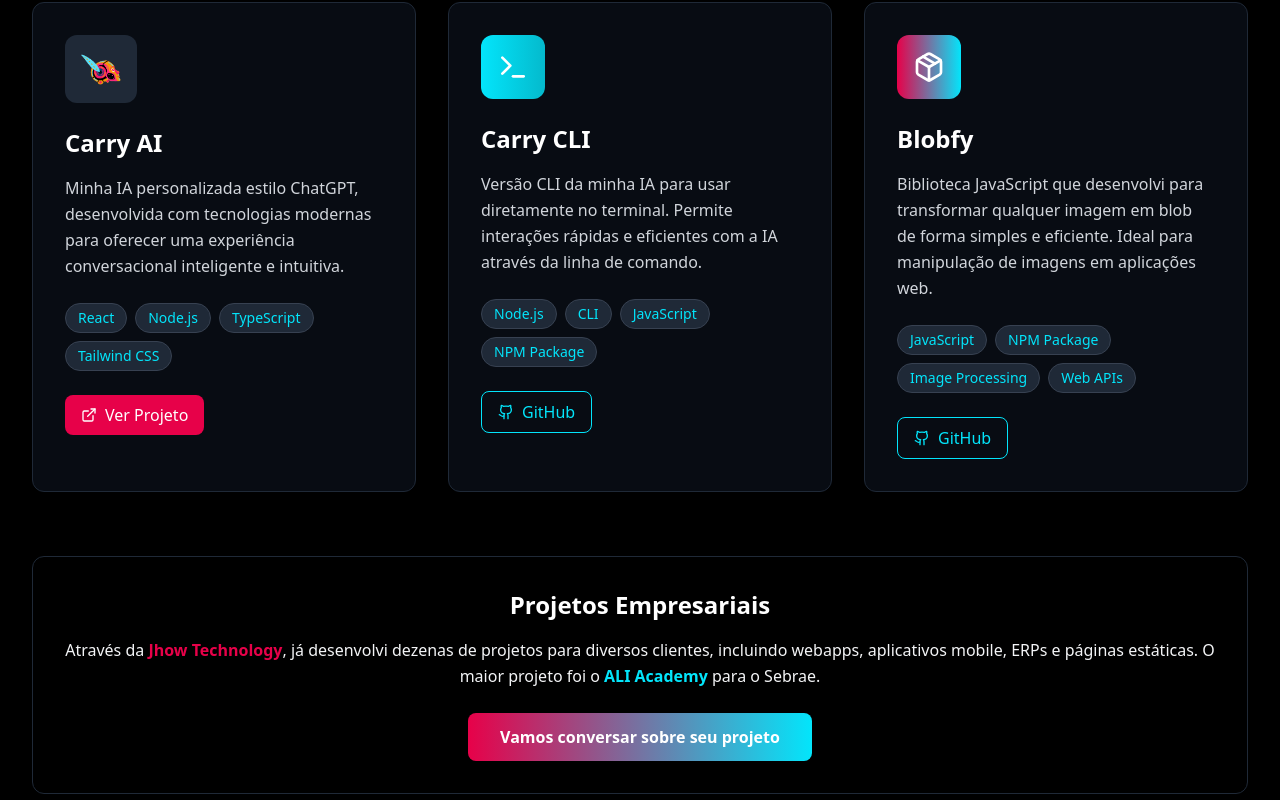
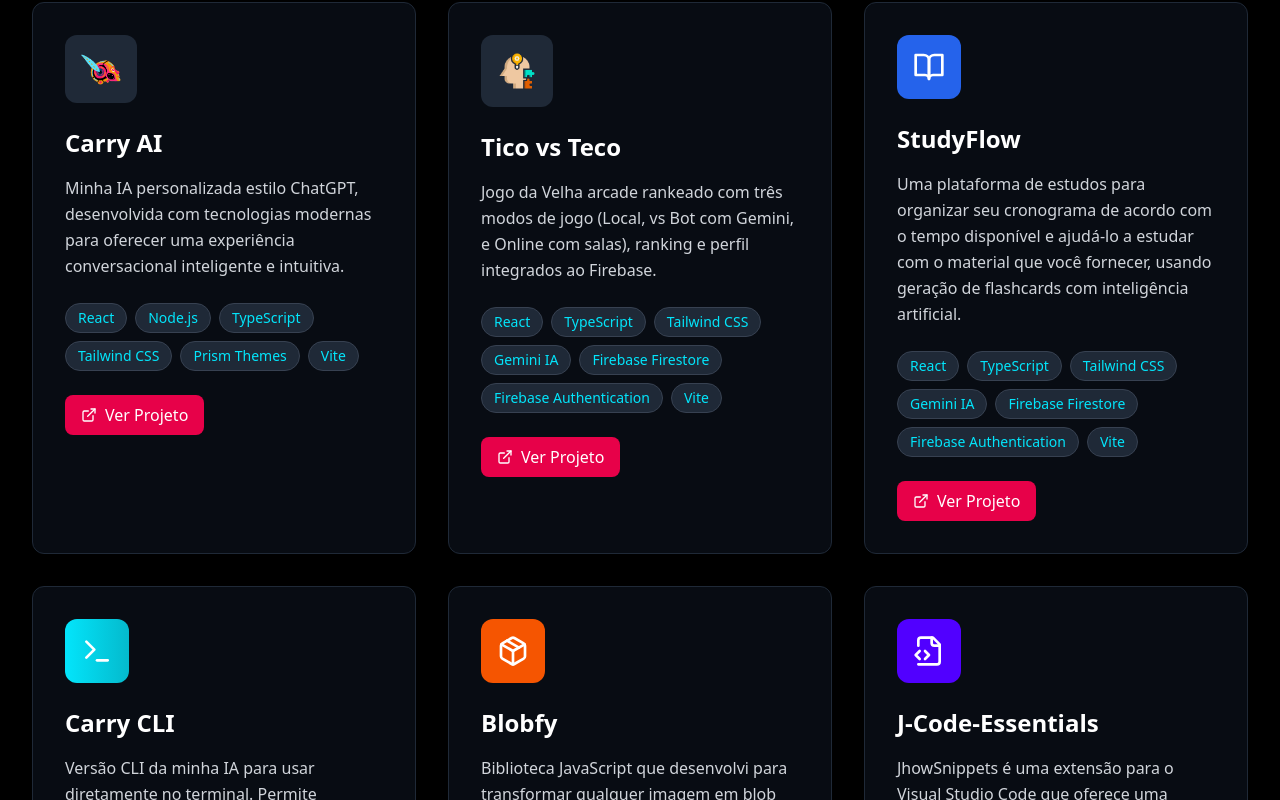
Before and after one commit to JHOW2004/jonathas-pereira-goncalves, a React (Vite) app: page / in a window 1280 px wide. Shown: the part 5900-6700 px from the top of the page. Built offline with nearby package versions, Linux system fonts and the light colour scheme.

Commit message:
Feature: Novos projetos

```diff
--- a/src/components/Projects.tsx
+++ b/src/components/Projects.tsx
@@ -1,6 +1,14 @@
 import React from "react";
-import { ExternalLink, Github, Terminal, Package } from "lucide-react";
+import {
+  ExternalLink,
+  Github,
+  Terminal,
+  Package,
+  LucideFileCode2,
+  LucideBookOpen,
+} from "lucide-react";
 import Carry from "../../public/Carry sem fundo.webp";
+import TicoVsTeco from "../../public/TicoVsTeco.webp";
 
 const Projects: React.FC = () => {
   const projects = [
@@ -8,11 +16,54 @@
       title: "Carry AI",
       description:
         "Minha IA personalizada estilo ChatGPT, desenvolvida com tecnologias modernas para oferecer uma experiência conversacional inteligente e intuitiva.",
-      icon: <img src={Carry} width={40} height={40} alt="Carry"/>,
+      icon: <img src={Carry} width={40} height={40} alt="Carry" />,
       link: "https://carrybr.vercel.app/",
       github: null,
-      technologies: ["React", "Node.js", "TypeScript", "Tailwind CSS"],
+      technologies: [
+        "React",
+        "Node.js",
+        "TypeScript",
+        "Tailwind CSS",
+        "Prism Themes",
+        "Vite",
+      ],
       color: "bg-gray-800",
+    },
+    {
+      title: "Tico vs Teco",
+      description:
+        "Jogo da Velha arcade rankeado com três modos de jogo (Local, vs Bot com Gemini, e Online com salas), ranking e perfil integrados ao Firebase.",
+      icon: <img src={TicoVsTeco} width={40} height={40} alt="TicoVsTeco" />,
+      link: "https://tico-vs-teco.vercel.app",
+      github: null,
+      technologies: [
+        "React",
+        "TypeScript",
+        "Tailwind CSS",
+        "Gemini IA",
+        "Firebase Firestore",
+        "Firebase Authentication",
+        "Vite",
+      ],
+      color: "bg-gray-800",
+    },
+    {
+      title: "StudyFlow",
+      description:
+        "Uma plataforma de estudos para organizar seu cronograma de acordo com o tempo disponível e ajudá-lo a estudar com o material que você fornecer, usando geração de flashcards com inteligência artificial.",
+      icon: <LucideBookOpen className="w-8 h-8" />,
+      link: "https://study-flow-blue.vercel.app/",
+      github: null,
+      technologies: [
+        "React",
+        "TypeScript",
+        "Tailwind CSS",
+        "Gemini IA",
+        "Firebase Firestore",
+        "Firebase Authentication",
+        "Vite",
+      ],
+      color: "bg-[#2563eb]",
     },
     {
       title: "Carry CLI",
@@ -37,7 +88,18 @@
         "Image Processing",
         "Web APIs",
       ],
-      color: "from-[#E70149] to-[#03E5FB]",
+      color: "bg-[#F55501]",
+    },
+
+    {
+      title: "J-Code-Essentials",
+      description:
+        "JhowSnippets é uma extensão para o Visual Studio Code que oferece uma ampla variedade de trechos de código para aumentar a produtividade dos desenvolvedores. Com esse conjunto de trechos, você pode acelerar o desenvolvimento de projetos em JavaScript, SQL, HTML, CSS e React.",
+      icon: <LucideFileCode2 className="w-8 h-8" />,
+      link: null,
+      github: "https://github.com/JHOW2004/J-Code-Essentials/",
+      technologies: [],
+      color: "bg-[#5100FF]",
     },
   ];
 
```
Also changed, not shown: public/TicoVsTeco.webp (added).
